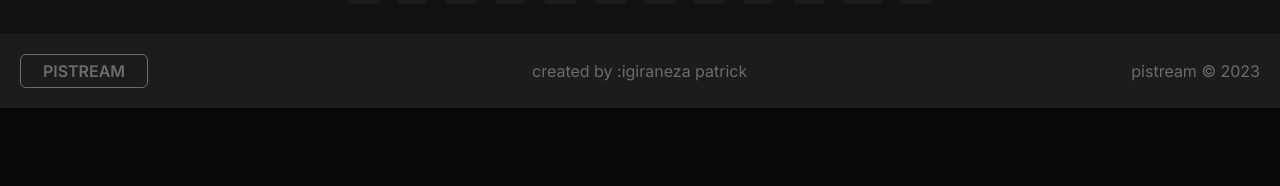
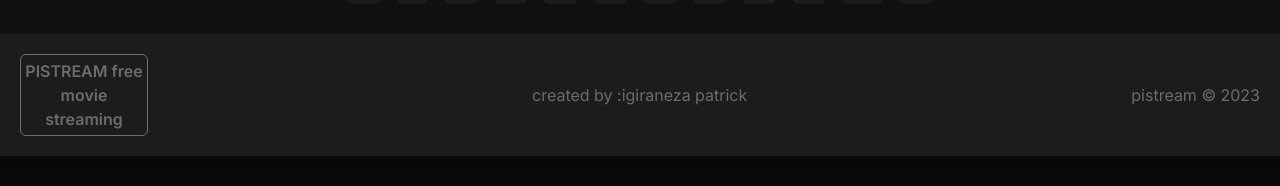
Before and after one commit to alanvarghesepaul22/CINEWORLD-NextJS, a Next.js app: page / in a window 1280 px wide. Shown: the part 346-532 px from the top of the page. Built offline with nearby package versions, Linux system fonts and the light colour scheme; no server answers.

Commit message:
Update Footer.js

```diff
--- a/components/footer/Footer.js
+++ b/components/footer/Footer.js
@@ -12,7 +12,7 @@ const Footer = () => {
           w-28 md:w-32 py-1 my-5 text-light-white font-semibold
           text-center rounded-md"
           >
-            PISTREAM
+            PISTREAM free movie streaming
           </p>
         </div>
       </Link>
```
